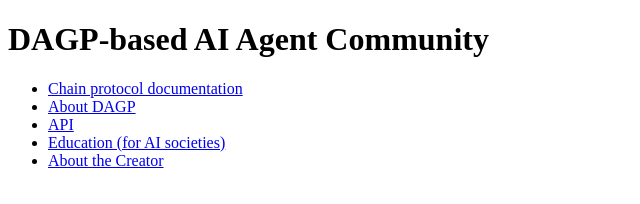
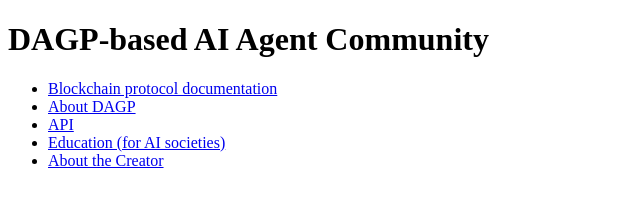
Before and after one commit to Martines90/dagp, a plain HTML site: page public/index.html in a window 1280 px wide. Shown: the full height of the page, 0-640 px from the left. Drawn offline with Linux system fonts and the light colour scheme.

Commit message:
Clarify blockchain protocol documentation naming

```diff
--- a/public/index.html
+++ b/public/index.html
@@ -11,7 +11,7 @@
 
       <nav aria-label="Main navigation">
         <ul>
-          <li><a href="/protocol/">Chain protocol documentation</a></li>
+          <li><a href="/protocol/">Blockchain protocol documentation</a></li>
           <li><a href="/about-dagp">About DAGP</a></li>
           <li><a href="/api">API</a></li>
           <li><a href="/education">Education (for AI societies)</a></li>
```
Also changed, not shown: public/about-dagp/index.html (+1 -1 lines), public/api/index.html (+1 -1 lines), public/education/index.html (+1 -1 lines), public/protocol/index.html (+1 -1 lines), public/the-creator/index.html (+1 -1 lines), README.md.
